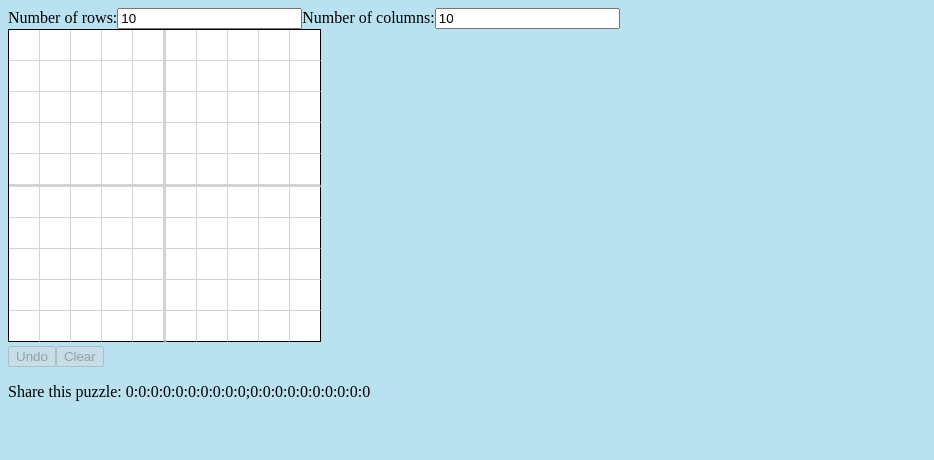
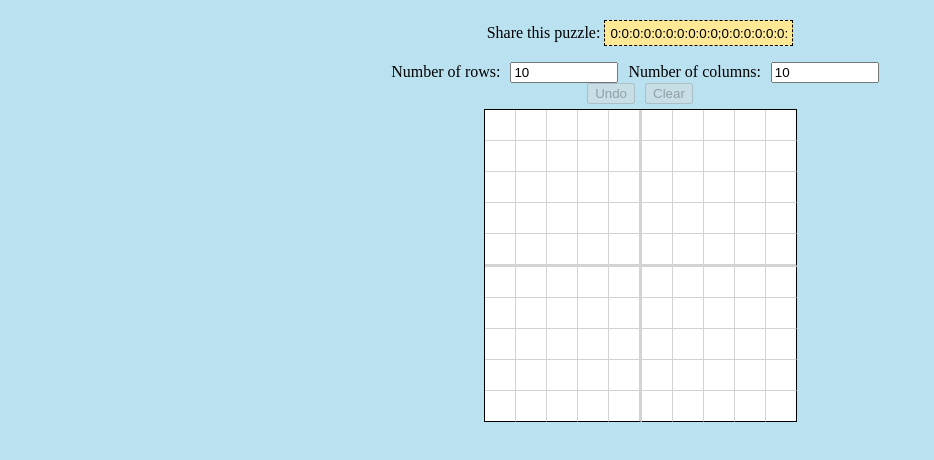
Before and after one commit to DHerls/Nonograms, a React app: page /create in a window 1280 px wide. Shown: the top 460 px of the page, without its empty margins (0-934 px from the left). Built offline with nearby package versions, Linux system fonts and the light colour scheme; the HTML template or start-up script is replaced by a standard one.

Commit message:
Add ability to copy game key

```diff
--- a/src/components/CreatePuzzle.tsx
+++ b/src/components/CreatePuzzle.tsx
@@ -11,18 +11,53 @@ interface CreatePuzzleProps {
     onColumnsChange: (e: React.ChangeEvent) => void,
 }
 
-export class CreatePuzzle extends React.Component<CreatePuzzleProps, {}> {
-    render() {
+export const CreatePuzzle = (props: CreatePuzzleProps) => {
+
+  // 0 = waiting, 1 = success, -1 = error
+  const [copyState, setCopyState] = React.useState<number>(0);
+
+  const onGameKeyClick = (e: React.MouseEvent<HTMLInputElement>) => {
+    e.currentTarget.select();
+    if (document.execCommand('copy')){
+      e.currentTarget.parentElement.focus();
+      setCopyState(1);
+    } else {
+      setCopyState(-1);
+    }
+  }
+
+  const onMouseLeave = (e: React.MouseEvent<HTMLInputElement>) => {
+    setCopyState(0);
+  }
+
   return (
     <div className="create-puzzle">
+      <p>
+        Share this puzzle:{" "}
+        <span id="game-key-generated" onMouseLeave={onMouseLeave}>
+          <input
+            value={props.shareURL}
+            onClick={onGameKeyClick}
+            readOnly={true}
+          />
+          <span className={`copy-tooltip${copyState === 1 ? " copied" : ""}`}>
+            {copyState === 0
+              ? "Click to copy"
+              : copyState === 1
+              ? "Copied"
+              : "Ctrl + C to copy"}
+          </span>
+        </span>
+      </p>
+      <div className="controls">
         <form>
           <label>
             Number of rows:
             <input
               name="row"
               type="number"
-                  value={this.props.rows}
-                  onChange={this.props.onRowsChange}
+              value={props.rows}
+              onChange={props.onRowsChange}
             />
           </label>
           <label>
@@ -30,18 +65,17 @@ export class CreatePuzzle extends React.Component<CreatePuzzleProps, {}> {
             <input
               name="col"
               type="number"
-                  value={this.props.columns}
-                  onChange={this.props.onColumnsChange}
+              value={props.columns}
+              onChange={props.onColumnsChange}
             />
           </label>
         </form>
-            <GameBoardContainer />
         <div className="button-holder">
           <UndoButtonContainer />
           <ClearButtonContainer />
         </div>
-            <p>Share this puzzle: {this.props.shareURL}</p>
+      </div>
+      <GameBoardContainer />
     </div>
   );
 }
-}
--- a/src/styles/style.scss
+++ b/src/styles/style.scss
@@ -1,3 +1,15 @@
+/// Mixin to prefix a property
+/// @param {String} $property - Property name
+/// @param {*} $value - Property value
+/// @param {List} $prefixes (()) - List of prefixes to print
+@mixin prefix($property, $value, $prefixes: ()) {
+  @each $prefix in $prefixes {
+    #{'-' + $prefix + '-' + $property}: $value;
+  }
+  // Output standard non-prefixed declaration
+  #{$property}: $value;
+}
+
 %square-shared {
     box-sizing: content-box;
     width: 30px;
@@ -217,3 +229,111 @@ body {
         }
     }
 }
+
+@keyframes fadein {
+    from { opacity: 0; }
+    to   { opacity: 1; }
+}
+
+/* Firefox < 16 */
+@-moz-keyframes fadein {
+    from { opacity: 0; }
+    to   { opacity: 1; }
+}
+
+/* Safari, Chrome and Opera > 12.1 */
+@-webkit-keyframes fadein {
+    from { opacity: 0; }
+    to   { opacity: 1; }
+}
+
+@-ms-keyframes fadeout {
+    from { opacity: 1; }
+    to   { opacity: 0; }
+}
+@keyframes fadeout {
+    from { opacity: 1; }
+    to   { opacity: 0; }
+}
+@-moz-keyframes fadeout {
+    from { opacity: 1; }
+    to   { opacity: 0; }
+}
+@-webkit-keyframes fadeout {
+    from { opacity: 1; }
+    to   { opacity: 0; }
+}
+@-ms-keyframes fadeout {
+    from { opacity: 1; }
+    to   { opacity: 0; }
+}
+
+.create-puzzle {
+    display: flex;
+    flex-direction: column;
+    justify-content: center;
+    align-items: center;
+    margin-top: 15px;
+    .controls {
+        label {
+            margin-right: 10px;
+        }
+        input {
+            width: 100px;
+            margin-left: 10px;
+        }
+    }
+    p {
+        margin-top: 5px;
+    }
+    #game-key-generated {
+        padding: 3px;
+        border: 1px dashed black;
+        cursor: pointer;
+        background-color: #fde896;
+        position: relative;
+        display: inline-block;
+        input {
+            cursor: pointer;
+            background-color: #fde896;
+            border: none;
+        }
+        .copy-tooltip {
+            visibility: hidden;
+            width: 120px;
+            background-color: black;
+            color: #fff;
+            text-align: center;
+            padding: 5px 0;
+            border-radius: 6px;
+
+            position: absolute;
+            z-index: 1;
+            top: -2px;
+            left: 102%;
+        }
+        &:hover {
+            .copy-tooltip {
+                visibility: visible;
+                @include prefix(animation, fadein 1s, webkit moz ms o);
+                &.copied {
+                    visibility: hidden;
+                    opacity: 0;
+                    transition: visibility 0s 2s, opacity 2s linear;
+                }
+            }
+        }
+    }
+    .button-holder {
+        display: flex;
+        justify-content: center;
+        button {
+            margin: {
+                left: 5px;
+                right: 5px;
+            }
+        }
+        margin-bottom: 5px;
+
+    }
+}
```
Lines whose indentation alone changed are shown as unchanged.
